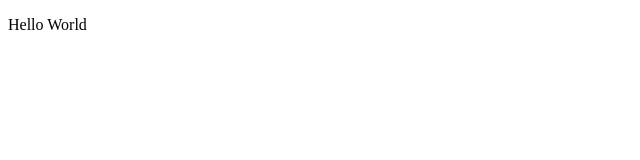
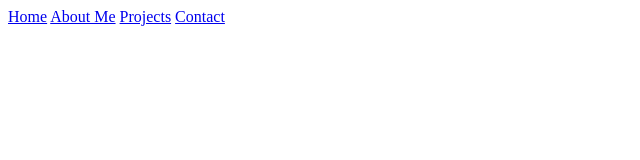
Before and after one commit to CamAveryH/CamAveryH.github.io, a plain HTML site: page index.html in a window 1280 px wide. Shown: the whole page, without its empty margins (0-640 px from the left). Drawn offline with Linux system fonts and the light colour scheme.

Commit message:
Create very basic NavBar for the site

```diff
--- a/index.html
+++ b/index.html
@@ -11,8 +11,11 @@
     </head>
 
     <body>
-        <div>
-            <p>Hello World</p>
-        </div>
+        <div class="NavBar">
+            <a class="active" href="#Home">Home</a>
+            <a href="#About Me">About Me</a>
+            <a href="#Projects">Projects</a>
+            <a href="#Contact">Contact</a>
+          </div>
     </body>
 </html>
```
Also changed, not shown: images/Astroguy.jpg (added), 2 other files.
